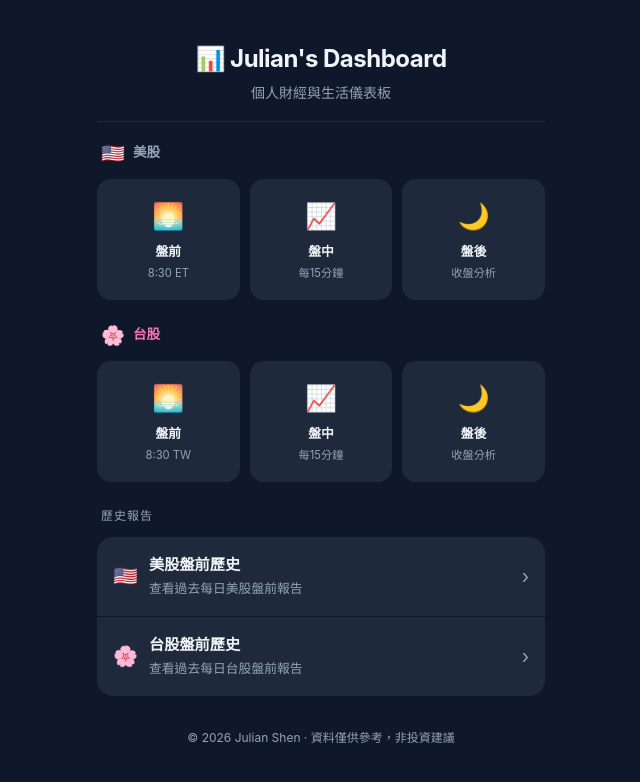
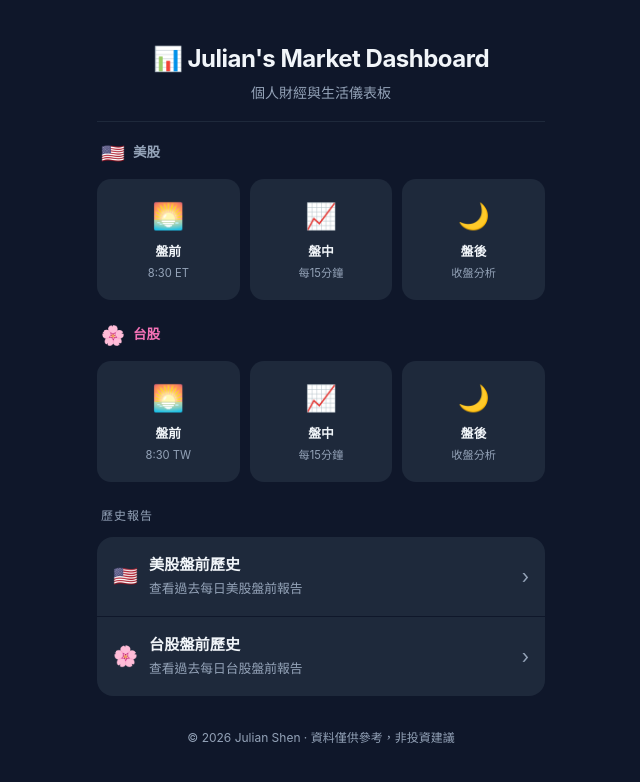
Before and after one commit to julianshen/myreports, a plain HTML site: page index.html in a window 1280 px wide. Shown: the whole page, without its empty margins (319-959 px from the left). Drawn offline with Linux system fonts and the light colour scheme.

Commit message:
Refresh: Update dashboard title to trigger Pages rebuild

```diff
--- a/index.html
+++ b/index.html
@@ -119,7 +119,7 @@
 <body>
     <div class="container">
         <header>
-            <h1>📊 Julian's Dashboard</h1>
+            <h1>📊 Julian's Market Dashboard</h1>
             <p>個人財經與生活儀表板</p>
         </header>
 
```
